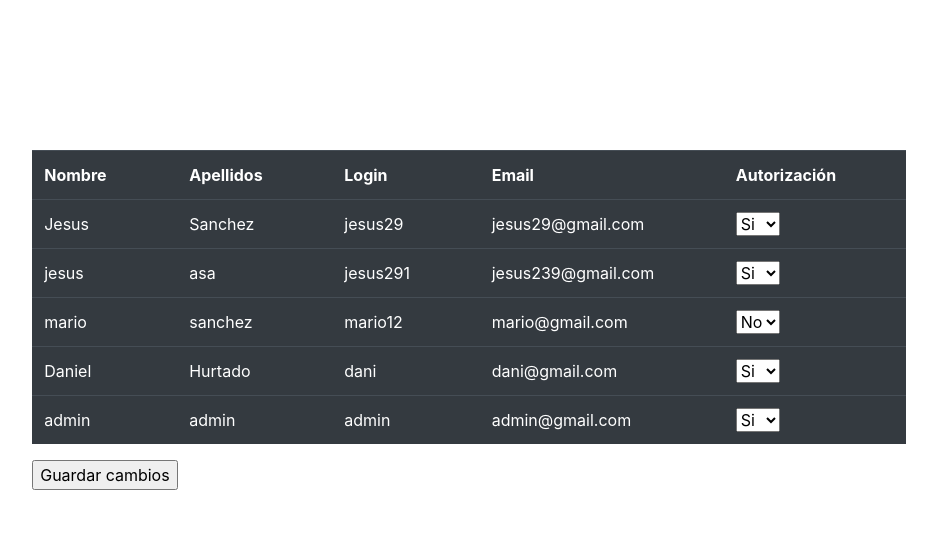
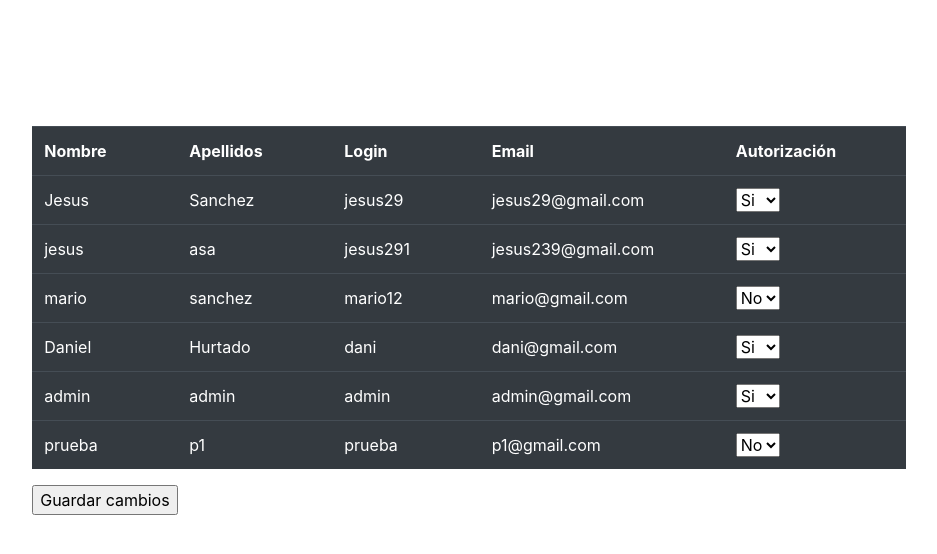
Before and after one commit to dirky7/tienda_moviles, a PHP site: page /usuarios.php in a window 1280 px wide. Shown: the part 60-614 px from the top of the page, without its empty margins (171-1108 px from the left). Run offline with PHP 8.4, Linux system fonts and the light colour scheme; the visitor is signed in with stand-in values (Sample User, id 1).

Commit message:
gestion de usuarios a medias, todavia planteando como hacerlo

```diff
--- a/config/funciones.php
+++ b/config/funciones.php
@@ -9,11 +9,25 @@
         'login' => $login,
         'password' => crypt($password, "XC"),
         'email' => $email,
+		'autorizado' => 'no'
         );
         $data[] = $add_arr;
         $data = json_encode($data, JSON_PRETTY_PRINT);
         file_put_contents('datos_tecnicos.json', $data);
     }
+
+	function autorizarTecnico($login)
+	{
+		$tecnicos = obtenerUsuarios();
+		foreach ($tecnicos as $tecnico)
+		{
+			if ($tecnico['login'] == $login && $tecnico['autorizado'] == "no")
+			{
+				return (true);
+			}
+			return (false);
+		}
+	}
 
     function obtenerTecnicosJson(){
         $datos_tecnicos = file_get_contents("datos_tecnicos.json");
--- a/datos_tecnicos.json
+++ b/datos_tecnicos.json
@@ -5,7 +5,7 @@
         "login": "jesus29",
         "password": "XCm4cvZrKhNrs",
         "email": "jesus29@gmail.com",
-		"autorizado": "si"
+        "autorizado": "si"
     },
     {
         "nombre": "jesus",
@@ -13,7 +13,7 @@
         "login": "jesus291",
         "password": "XCm4cvZrKhNrs",
         "email": "jesus239@gmail.com",
-		"autorizado": "si"
+        "autorizado": "si"
     },
     {
         "nombre": "mario",
@@ -21,7 +21,7 @@
         "login": "mario12",
         "password": "XCusDbVAOxsis",
         "email": "mario@gmail.com",
-		"autorizado": "no"
+        "autorizado": "no"
     },
     {
         "nombre": "Daniel",
@@ -29,7 +29,7 @@
         "login": "dani",
         "password": "XC1s9g8ZHQy.E",
         "email": "dani@gmail.com",
-		"autorizado": "si"
+        "autorizado": "si"
     },
     {
         "nombre": "admin",
@@ -37,6 +37,14 @@
         "login": "admin",
         "password": "XCS9A5lQczAxo",
         "email": "admin@gmail.com",
-		"autorizado": "si"
+        "autorizado": "si"
+    },
+    {
+        "nombre": "prueba",
+        "apellidos": "p1",
+        "login": "prueba",
+        "password": "XCQYH2E9R0Mdo",
+        "email": "p1@gmail.com",
+        "autorizado": "no"
     }
 ]
--- a/usuarios.php
+++ b/usuarios.php
@@ -43,7 +43,7 @@ comprobarSiEstaLogeado();
                         <a class="nav-link" href="#">contacto</a>
                     </li>
                     <li class="nav-item">
-                        <a class="nav-link" href="../logoff.php">Salir</a>
+                        <a class="nav-link" href="./logoff.php">Salir</a>
                     </li>
                     <li class="nav-item">
                         <a class="nav-link" href="#"><i class="fa fa-search"></i></a>
@@ -58,16 +58,13 @@ comprobarSiEstaLogeado();
     </nav>
 	<main>
 		<aside>
-            <?php
-            echo mostrarUsuarios();
-            ?>
+			<form action="">
+				<?php
+				echo mostrarUsuarios();
+				?>
 
-			<div>
-				<form action="">
-					<input type="submit" value="Guardar cambios">
-				</form>
-			</div>
-
+				<input type="submit" value="Guardar cambios">
+			</form>
 		</aside>
 	</main>
 </body>
```
